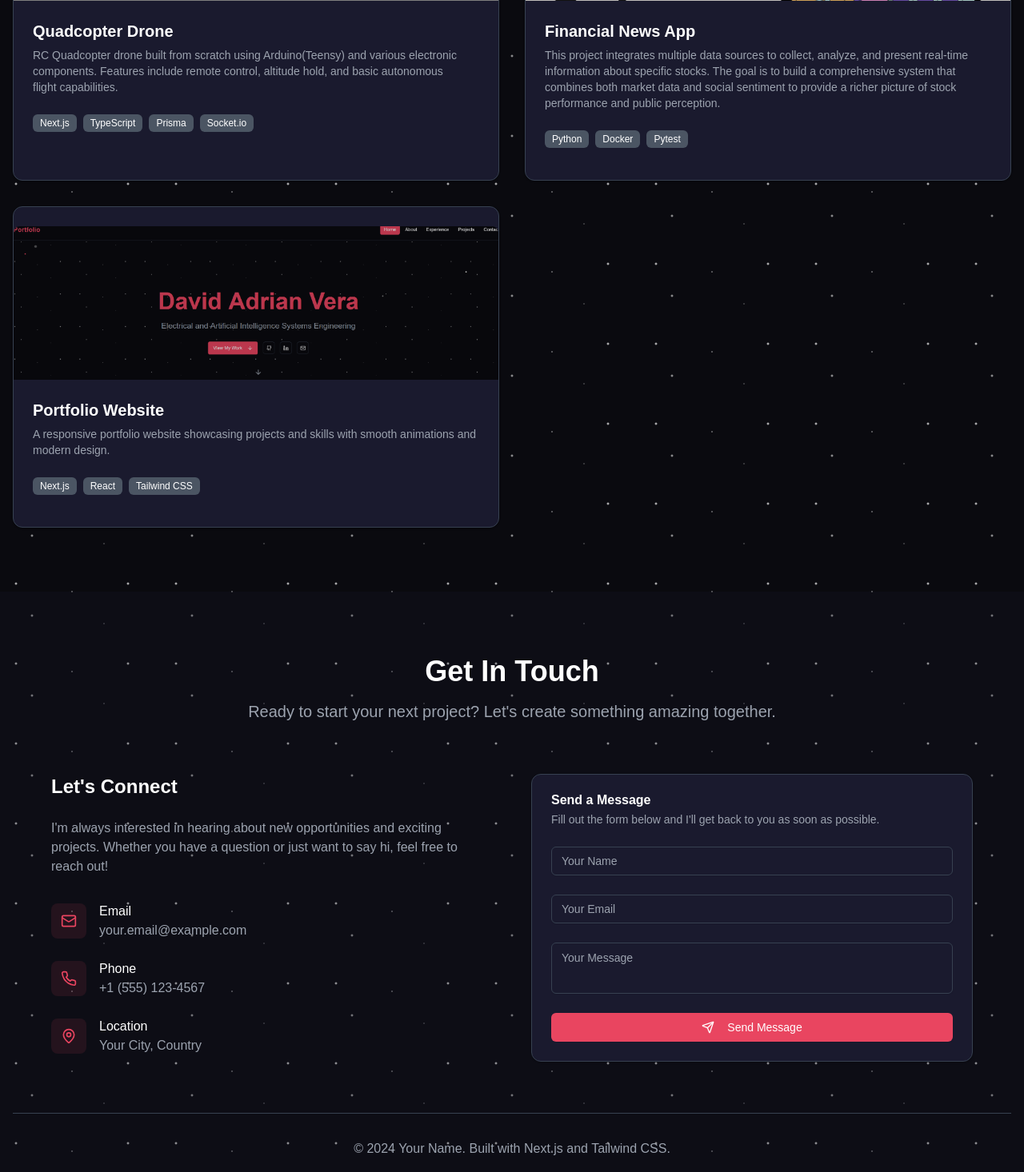
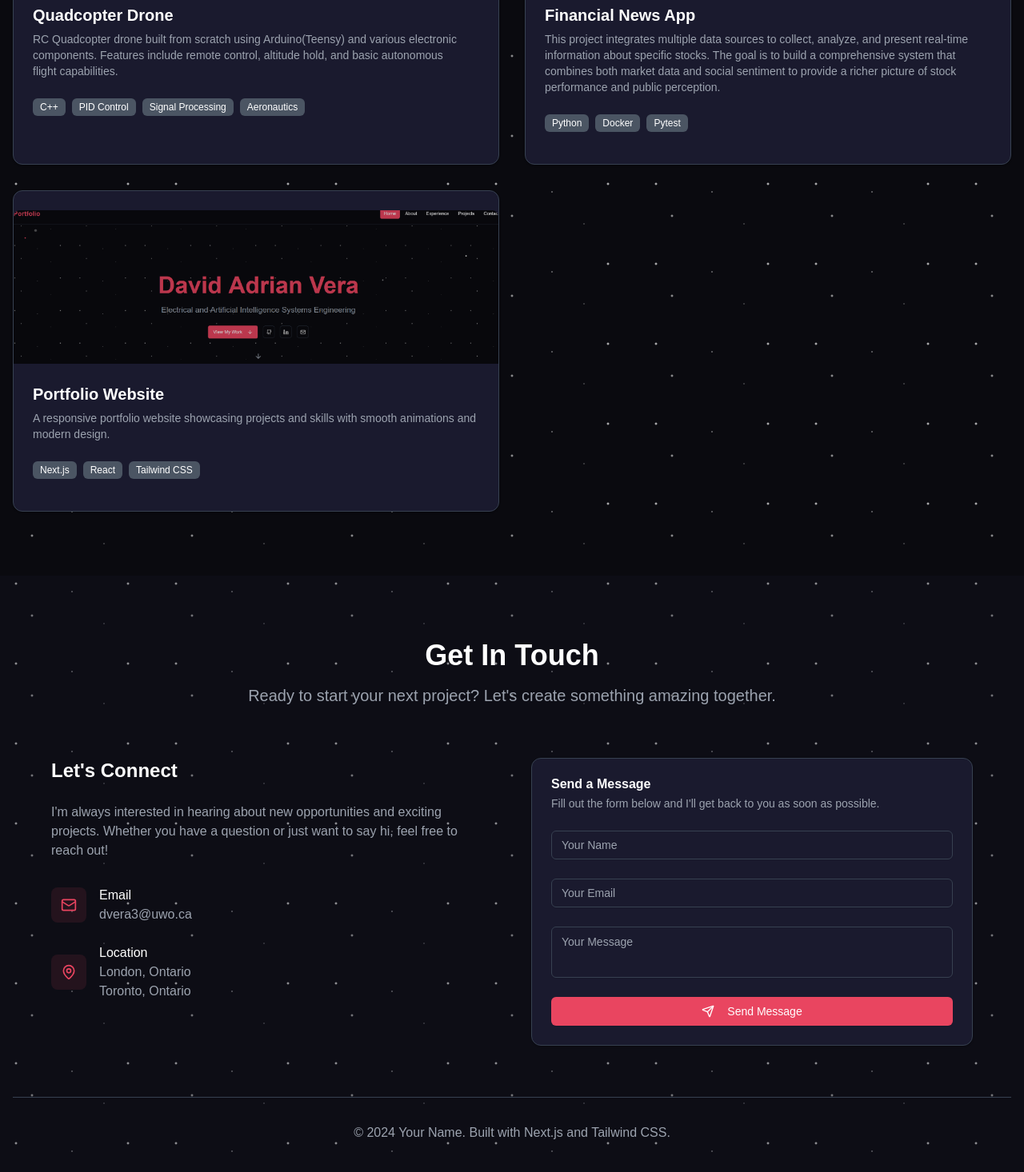
Before and after one commit to dvera14/my-app, a Next.js app: page / in a window 1280 px wide. Shown: the part 3600-5066 px from the top of the page at 80% size. Built offline with nearby package versions, Linux system fonts and the light colour scheme; grey boxes are pictures that could not be loaded.

Commit message:
updated info

```diff
--- a/src/components/contact.tsx
+++ b/src/components/contact.tsx
@@ -56,11 +56,11 @@ export function Contact() {
                 </div>
                 <div>
                   <p className="font-medium">Email</p>
-                  <p className="text-muted-foreground">your.email@example.com</p>
+                  <p className="text-muted-foreground">dvera3@uwo.ca</p>
                 </div>
               </div>
 
-              <div className="flex items-center gap-4">
+              {/*<div className="flex items-center gap-4">
                 <div className="p-3 bg-primary/10 rounded-lg">
                   <Phone className="h-5 w-5 text-primary" />
                 </div>
@@ -69,6 +69,7 @@ export function Contact() {
                   <p className="text-muted-foreground">+1 (555) 123-4567</p>
                 </div>
               </div>
+              */}
 
               <div className="flex items-center gap-4">
                 <div className="p-3 bg-primary/10 rounded-lg">
@@ -76,7 +77,9 @@ export function Contact() {
                 </div>
                 <div>
                   <p className="font-medium">Location</p>
-                  <p className="text-muted-foreground">Your City, Country</p>
+                  <p className="text-muted-foreground">London, Ontario</p>
+                  <p className="text-muted-foreground">Toronto, Ontario</p>
+
                 </div>
               </div>
             </div>
--- a/src/components/projects.tsx
+++ b/src/components/projects.tsx
@@ -24,7 +24,7 @@ export function Projects() {
       image: "/thermalroad.JPG",
       technologies: ["Python", "PyTorch", "Computer Vision", "Raspberry PI"],
       liveUrl: "",
-      githubUrl: "https://github.com/dvera0504/SecureFrame",
+      githubUrl: "",
     },
     {
       id:"quadcopterdrone",
@@ -32,7 +32,7 @@ export function Projects() {
       description:
         "RC Quadcopter drone built from scratch using Arduino(Teensy) and various electronic components. Features include remote control, altitude hold, and basic autonomous flight capabilities.",
       image: "/task-management-dashboard.png",
-      technologies: ["Next.js", "TypeScript", "Prisma", "Socket.io"],
+      technologies: ["C++", "PID Control", "Signal Processing", "Aeronautics"],
       liveUrl: "#",
       githubUrl: "#",
     },
```
